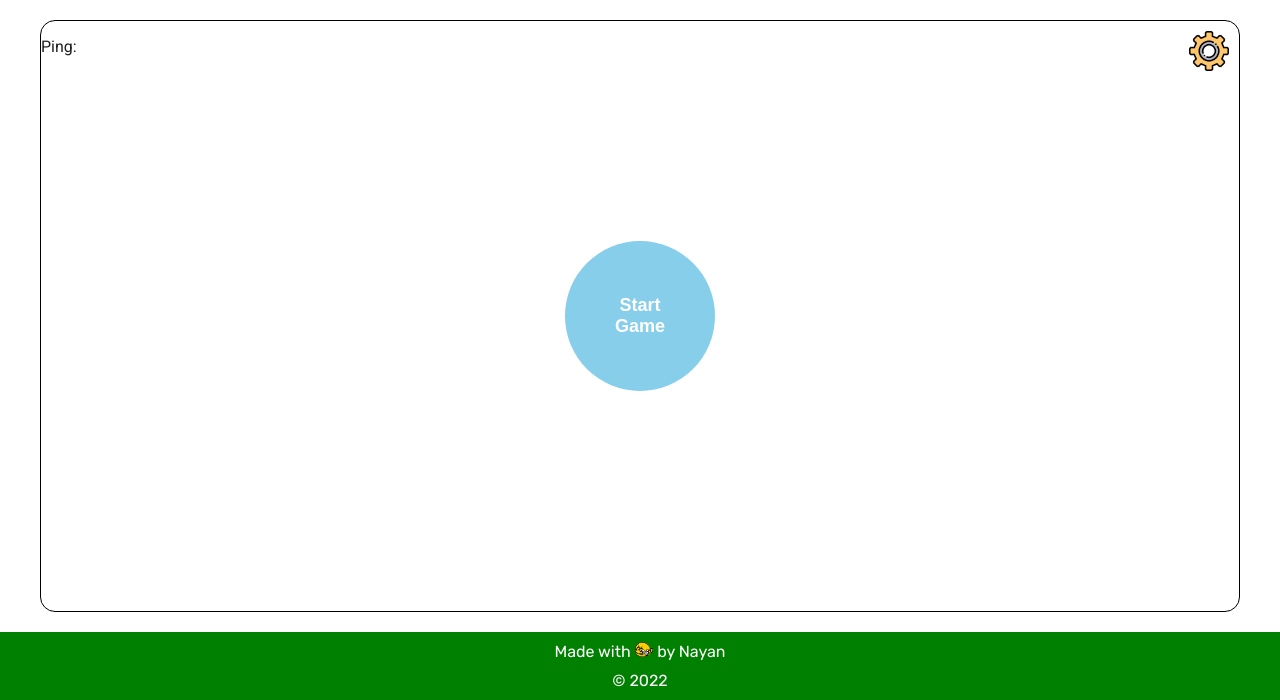
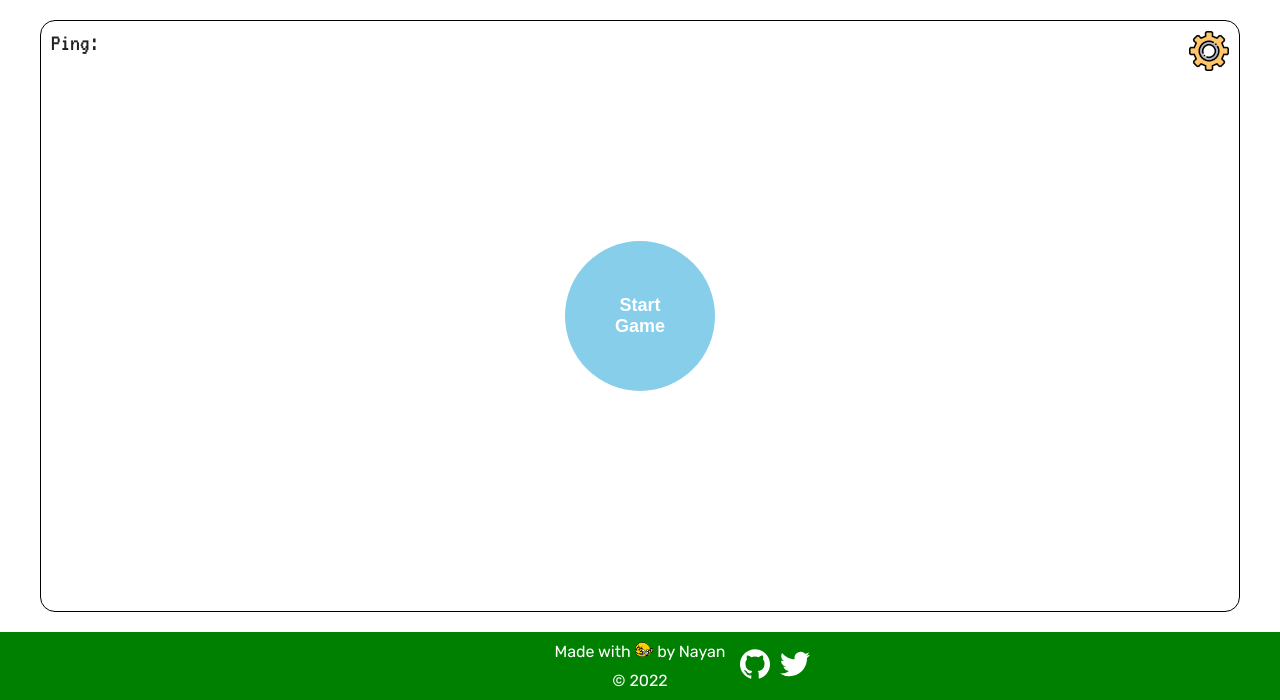
Before and after one commit to TheOneMaster/button-mash-flask, a Flask app: page /game in a window 1280 px wide. Shown: the part 100-800 px from the top of the page. Run offline with Flask 2, Linux system fonts and the light colour scheme; some libraries are stand-ins or nearby versions.

Commit message:
Updated footer
- Added links to footer
- Added font to template (VT323)

```diff
--- a/server/static/CSS/style.css
+++ b/server/static/CSS/style.css
@@ -99,16 +99,29 @@ footer {
   margin-top: auto;
   padding-top: 10px;
   padding-bottom: 10px;
+  color: var(--primary-font-color);
+  font-family: var(--title-font);
+  position: relative;
+  z-index: 3;
+  background-color: rgba(255, 255, 255, 0.09);
+}
+footer .footer-credit {
   row-gap: 10px;
   align-items: center;
-  color: var(--primary-font-color);
-  font-family: var(--title-font);
-  z-index: 3;
-  background-color: rgba(255, 255, 255, 0.09);
 }
 footer p {
   margin: 0;
   padding: 0;
+}
+footer .footer-links {
+  position: absolute;
+  left: calc(50% + 100px);
+  top: 50%;
+  column-gap: 10px;
+  transform: translateY(-50%);
+}
+footer .footer-links svg {
+  height: 30px;
 }
 
 .footer-pain {
@@ -217,6 +230,19 @@ footer p {
   margin: 20px;
 }
 
+.ping-div {
+  margin: 10px;
+  position: absolute;
+  font-family: "VT323", monospace;
+  font-size: 1.5rem;
+}
+.ping-div p {
+  margin: 0;
+}
+.ping-div span {
+  color: rgba(100, 255, 150, 0.8);
+}
+
 #settingsGear {
   position: absolute;
   top: 10px;
@@ -234,14 +260,29 @@ footer p {
   align-items: center;
   justify-content: center;
 }
-
-#game-start {
+.game-buttons #game-start {
   border-radius: 50%;
   height: 150px;
   width: 150px;
   border: none;
   background-color: skyblue;
   cursor: pointer;
+}
+.game-buttons #game-waiting::after {
+  content: "i";
+  margin-left: 0px;
+  animation: blink 1s infinite;
+  display: inline;
+  background: white;
+  font-size: 20px;
+}
+@keyframes blink {
+  from {
+    opacity: 1;
+  }
+  to {
+    opacity: 0;
+  }
 }
 
 .game-settings {
--- a/server/static/SCSS/style.scss
+++ b/server/static/SCSS/style.scss
@@ -117,18 +117,38 @@ footer {
     margin-top: auto;
     padding-top: 10px;
     padding-bottom: 10px;
-    row-gap: 10px;
-    align-items: center;
 
     color: var(--primary-font-color);
     font-family: var(--title-font);
 
+    position: relative;
+
     @include elevation(3);
+
+
+    .footer-credit {
+        row-gap: 10px;
+        align-items: center;
+    }
 
     p {
         margin: 0;
         padding: 0;
     }
+
+    .footer-links {
+        position: absolute;
+        right: 30px;
+        top: 50%;
+        column-gap: 15px;
+
+        transform: translateY(-50%);
+
+        svg {
+            height: 30px;
+        }
+    }
+
 }
 
 .footer-pain {
@@ -217,6 +237,13 @@ footer {
 /* Game CSS */
 .game-container {
     height: 100%;
+
+
+
+
+
+
+
 }
 
 .game-main {
@@ -242,6 +269,20 @@ footer {
     margin: 20px;
 }
 
+.ping-div {
+    margin: 10px;
+    position: absolute;
+    font-family: 'VT323', monospace;
+    font-size: 1.5rem;
+
+    p {
+        margin: 0;
+    }
+
+    span {
+        color: rgba(100, 255, 150, 0.8);
+    }
+}
 
 
 #settingsGear {
@@ -260,7 +301,6 @@ footer {
     transform: translate(-50%, -50%);
     align-items: center;
     justify-content: center;
-}
 
     #game-start {
         border-radius: 50%;
@@ -269,6 +309,26 @@ footer {
         border: none;
         background-color: skyblue;
         cursor: pointer;
+    }
+
+    #game-waiting::after {
+        content: "i";
+        margin-left: 0px;
+        animation: blink 1s infinite;
+        display: inline;
+        background: white;
+        font-size: 20px;
+    }
+
+    @keyframes blink {
+    from {
+        opacity: 1;
+    }
+
+    to {
+        opacity: 0;
+    }
+    }
 }
 
 
--- a/server/templates/template.jinja
+++ b/server/templates/template.jinja
@@ -12,7 +12,7 @@
     <!-- Fonts -->
     <link rel="preconnect" href="https://fonts.googleapis.com">
     <link rel="preconnect" href="https://fonts.gstatic.com" crossorigin>
-    <link href="https://fonts.googleapis.com/css2?family=Roboto&family=Rubik&display=swap" rel="stylesheet">
+    <link href="https://fonts.googleapis.com/css2?family=Roboto&family=Rubik&family=VT323&display=swap" rel="stylesheet">
     {% block head %}{% endblock %}
 </head>
 <body>
@@ -35,8 +35,31 @@
         {%- block body %}{%- endblock %}
     </div>
     <footer class="flex-col">
-        <p>Made with <img class="footer-pain" src="{{ url_for('static', filename='Images/pain_resized.png') }}"/> by Nayan</p>
-        <p>© {{ date.year }} </p>
+
+        <div class="footer-credit flex-col">
+            <p>
+                Made with <img class="footer-pain" src="{{ url_for('static', filename='Images/pain_resized.png') }}"/> by Nayan
+            </p>
+            <p>© {{ date.year }} </p>
+        </div>
+
+        <div class="footer-links flex-row">
+
+            <a href="https://github.com/TheOneMaster/button-mash-flask">
+                <svg role="img" viewBox="0 0 24 24" xmlns="http://www.w3.org/2000/svg">
+                    <title>GitHub repository</title>
+                    <path fill="#FFF" d="M12 .297c-6.63 0-12 5.373-12 12 0 5.303 3.438 9.8 8.205 11.385.6.113.82-.258.82-.577 0-.285-.01-1.04-.015-2.04-3.338.724-4.042-1.61-4.042-1.61C4.422 18.07 3.633 17.7 3.633 17.7c-1.087-.744.084-.729.084-.729 1.205.084 1.838 1.236 1.838 1.236 1.07 1.835 2.809 1.305 3.495.998.108-.776.417-1.305.76-1.605-2.665-.3-5.466-1.332-5.466-5.93 0-1.31.465-2.38 1.235-3.22-.135-.303-.54-1.523.105-3.176 0 0 1.005-.322 3.3 1.23.96-.267 1.98-.399 3-.405 1.02.006 2.04.138 3 .405 2.28-1.552 3.285-1.23 3.285-1.23.645 1.653.24 2.873.12 3.176.765.84 1.23 1.91 1.23 3.22 0 4.61-2.805 5.625-5.475 5.92.42.36.81 1.096.81 2.22 0 1.606-.015 2.896-.015 3.286 0 .315.21.69.825.57C20.565 22.092 24 17.592 24 12.297c0-6.627-5.373-12-12-12"/>
+                </svg>
+            </a>
+
+            <a href="https://twitter.com/amusingblade/">
+            <svg role="img" viewBox="0 0 24 24" xmlns="http://www.w3.org/2000/svg">
+                <title>Twitter</title>
+                <path fill="#FFF" d="M23.953 4.57a10 10 0 01-2.825.775 4.958 4.958 0 002.163-2.723c-.951.555-2.005.959-3.127 1.184a4.92 4.92 0 00-8.384 4.482C7.69 8.095 4.067 6.13 1.64 3.162a4.822 4.822 0 00-.666 2.475c0 1.71.87 3.213 2.188 4.096a4.904 4.904 0 01-2.228-.616v.06a4.923 4.923 0 003.946 4.827 4.996 4.996 0 01-2.212.085 4.936 4.936 0 004.604 3.417 9.867 9.867 0 01-6.102 2.105c-.39 0-.779-.023-1.17-.067a13.995 13.995 0 007.557 2.209c9.053 0 13.998-7.496 13.998-13.985 0-.21 0-.42-.015-.63A9.935 9.935 0 0024 4.59z"/>
+            </svg>
+
+        </div>
+
     </footer>
     {% block modal %}
     {% endblock %}
```
Also changed, not shown: 1 other file. Lines whose indentation alone changed are shown as unchanged.
